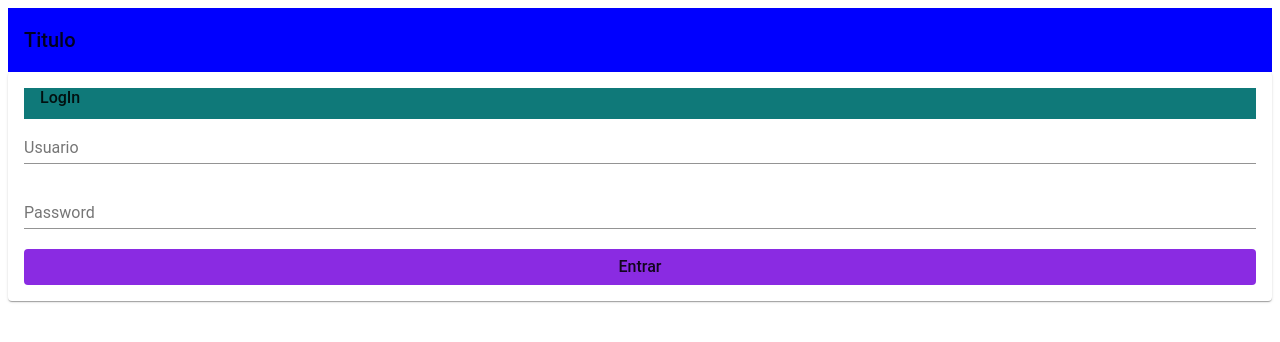
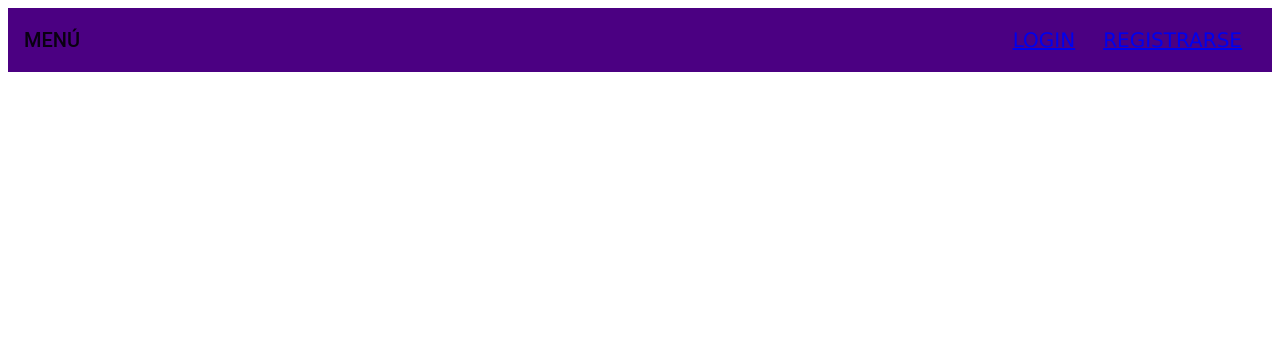
Before and after one commit to jdgarzon64/logIn-Angular, an Angular app: page / in a window 1280 px wide. Shown: the top 342 px of the page. Built offline with nearby package versions, Linux system fonts and the light colour scheme.

Commit message:
router implement

```diff
--- a/src/app/app.component.html
+++ b/src/app/app.component.html
@@ -1,7 +1,2 @@
-
-<mat-toolbar class="footer">
-  <mat-toolbar-row>
-    <footer>Titulo</footer>
-  </mat-toolbar-row>
-  </mat-toolbar>
-<app-login></app-login>
+<app-navbar></app-navbar>
+<router-outlet></router-outlet>
--- /dev/null
+++ b/src/app/general/navbar/navbar.component.css
@@ -0,0 +1,28 @@
+.buttonNavbar{
+height: 100%;
+background-color: indigo;
+text-align: center;
+font-family: Verdana, Geneva, Tahoma, sans-serif;
+font-style: normal;
+padding: 0 14px;
+}
+.navbar{
+    background-color: indigo;
+}
+.spacer{
+    flex: 1 1 auto;
+}
+.buttonNavbar:hover {
+    color: #FFF;
+    background-color: rgb(57, 4, 95);
+    border-color: indigo;
+}
+a {
+    cursor: pointer;
+  }
+
+  button:hover {
+    color: #FFF;
+    background-color: rgb(57, 4, 95);
+    border-color: indigo;
+  }
--- /dev/null
+++ b/src/app/general/navbar/navbar.component.html
@@ -0,0 +1,10 @@
+<mat-toolbar class="navbar">
+  <mat-toolbar-row>
+    <span>MENÚ</span>
+    <span class="spacer"></span>
+    <nav>
+      <a routerLink="/login" class="buttonNavbar">LOGIN</a>
+      <a routerLink="/registrarse" class="buttonNavbar">REGISTRARSE</a>
+    </nav>
+  </mat-toolbar-row>
+</mat-toolbar>
--- /dev/null
+++ b/src/app/general/navbar/navbar.component.ts
@@ -0,0 +1,15 @@
+import { Component, OnInit } from '@angular/core';
+
+@Component({
+  selector: 'app-navbar',
+  templateUrl: './navbar.component.html',
+  styleUrls: ['./navbar.component.css']
+})
+export class NavbarComponent implements OnInit {
+
+  constructor() { }
+
+  ngOnInit() {
+  }
+
+}
--- a/src/styles.css
+++ b/src/styles.css
@@ -1,4 +1 @@
 @import "~@angular/material/prebuilt-themes/indigo-pink.css";
-.footer{
-background-color:blue;
-}
```
Also changed, not shown: src/app/app-routing.module.ts (added, +19 -0 lines), src/app/app.module.ts (+8 -3 lines), 1 other file (tests, documents, lock files or other folders).
